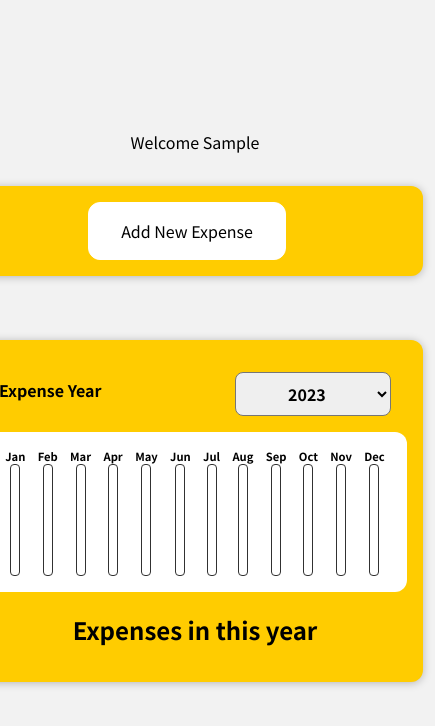
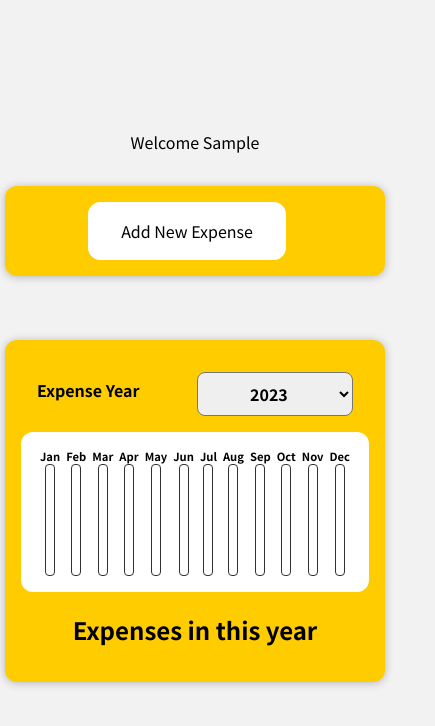
Before and after one commit to Rabin-Dhukhwa/Expense-tracker, a React (Create React App) app: page / in a window 390 px wide. Both pictures are taken after typing "Sample", "name@example.com" into the empty fields and a click on the button "Enter". Shown: the top 726 px of the page, 435 px wide, since content can reach past the window. Built offline with nearby package versions, Linux system fonts and the light colour scheme.

Commit message:
Extra testing and added responsiveness

```diff
--- a/src/App.css
+++ b/src/App.css
@@ -1,17 +1,20 @@
-@media (width<=480px) {
+@media (width<=784px) {
   .mainClass {
-    width: 400px;
+    width: 480px;
+    display: flex;
     justify-content: center;
     align-items: center;
   }
 }
-@media (width<=784px) {
-  .mainClass2 {
-    width: 480px;
+@media (width<=480px) {
+  .mainClass {
+    width: 400px;
+    display: flex;
     justify-content: center;
     align-items: center;
   }
 }
+
 .container {
   display: flex;
   flex-direction: column;
--- a/src/App.js
+++ b/src/App.js
@@ -41,7 +41,7 @@ const App = () => {
 
   // React is used here under the hood when using jxs
   return (
-    <div className="mainClass mainClass2">
+    <div>
       {!displayScreen && (
         <div className="container">
           <h2>Welcome To Expense Tracker</h2>
--- a/src/components/Expenses/Expenses.js
+++ b/src/components/Expenses/Expenses.js
@@ -18,7 +18,7 @@ const Expenses = ({ expenses }) => {
   // console.log(filteredExpenses);
   return (
     //mainClass css is in App.css for responsiveness
-    <div className="mainClass mainClass2">
+    <div className="mainClass ">
       <Card className="expenses">
         <ExpensesFilter
           selected={filteredYear}
--- a/src/components/NewExpense/NewExpense.js
+++ b/src/components/NewExpense/NewExpense.js
@@ -23,7 +23,7 @@ export const NewExpense = ({ onAddExpense }) => {
   };
 
   return (
-    <div className="new-expense">
+    <div className="new-expense mainClass">
       {!isEditing && (
         <button onClick={startEditingHandler}>Add New Expense</button>
       )}
```
